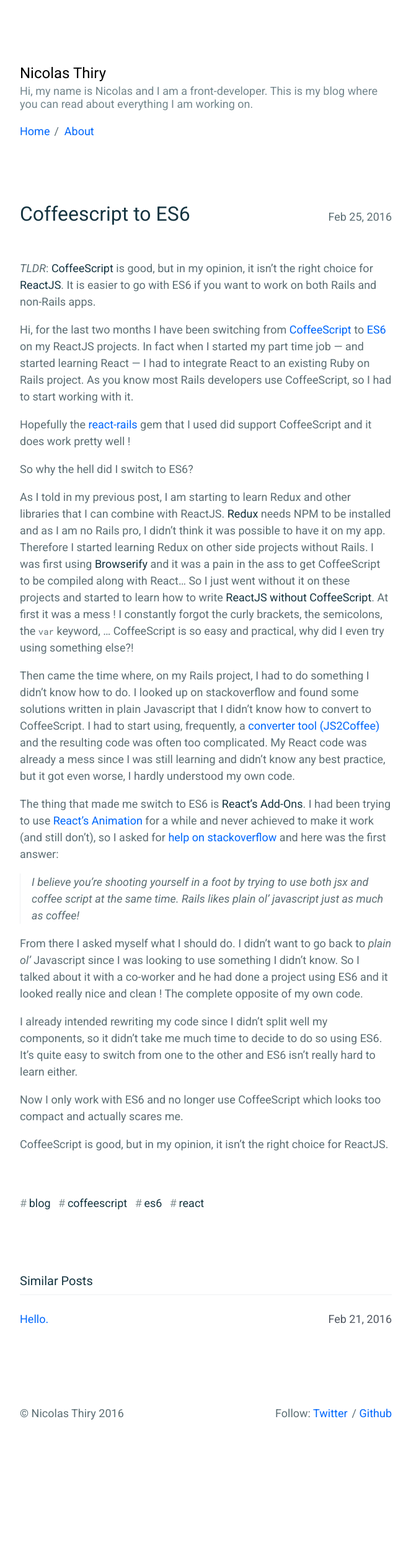
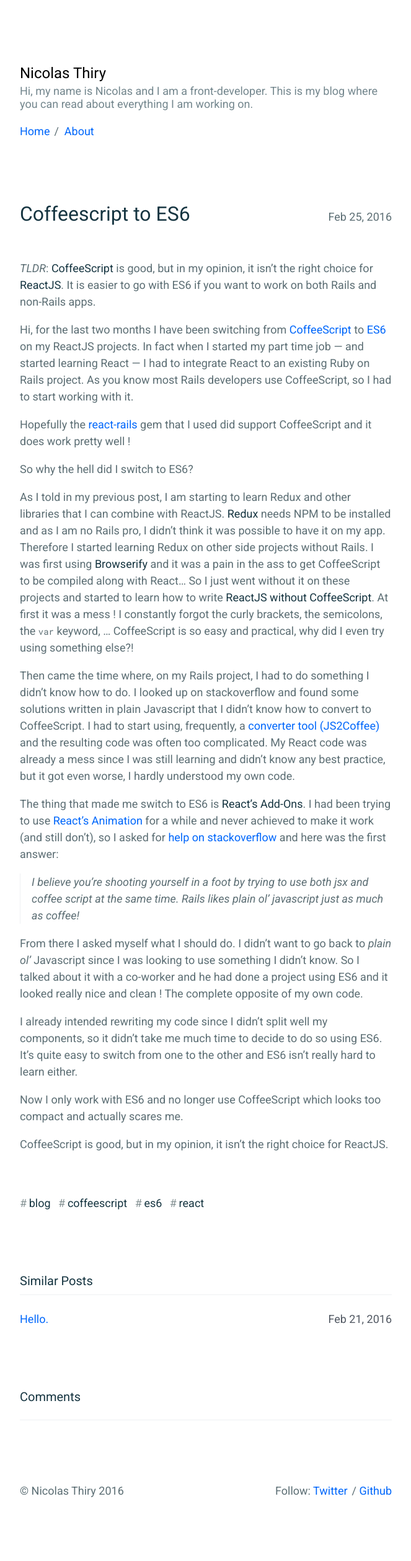
Before and after one commit to nicolasthy/nicolasthy.github.io, a Jekyll site: the page built from _posts/2016-02-25-coffee-to-es6.markdown, in a window 1280 px wide. Shown: the whole page at 62% size, without its empty margins (308-971 px from the left). Built offline with Jekyll 4.4.1, drawn with Linux system fonts in a browser that asks for light colours; comment, search, counter and statistics services are not loaded; before the commit the page ends 2393 px from its top, so only the background shows below that.

Commit message:
Comments Disqus

```diff
--- /dev/null
+++ b/_includes/disqus.html
@@ -0,0 +1,17 @@
+<h4 class="n-comments-title">Comments</h4>
+<div id="disqus_thread"></div>
+<script>
+  var disqus_config = function () {
+    this.page.url = 'http://www.nicolasthy.xyz{{ page.url }}';
+    this.page.identifier = '{{ page.id }}';
+  };
+  (function() { // DON'T EDIT BELOW THIS LINE
+  var d = document, s = d.createElement('script');
+
+  s.src = '//nicolasthy.disqus.com/embed.js';
+
+  s.setAttribute('data-timestamp', +new Date());
+  (d.head || d.body).appendChild(s);
+  })();
+</script>
+<noscript>Please enable JavaScript to view the <a href="https://disqus.com/?ref_noscript" rel="nofollow">comments powered by Disqus.</a></noscript>
--- a/_layouts/post.html
+++ b/_layouts/post.html
@@ -40,5 +40,8 @@
               </ul>
           {% endif %}
         </div>
+        {% if page.comments %}
+          {% include disqus.html %}
+        {% endif %}
     </footer>
 </article>
--- a/_posts/2016-02-21-hello.markdown
+++ b/_posts/2016-02-21-hello.markdown
@@ -4,6 +4,7 @@
 date:   2016-02-21 16:01:07 -0500
 categories: blog personal
 tags: blog personal
+comments: false
 ---
 Hi, my name is Nicolas Thiry, I am a french student in Lyon at EPSI and I am currently completing a Master Degree in Computer Science. In addition I am working part time (2 days at school, 3 days at work) at Permigo, an online driving school.
 
--- a/_posts/2016-02-24-react-learning-center.markdown
+++ b/_posts/2016-02-24-react-learning-center.markdown
@@ -6,6 +6,7 @@
 tags: resources react.js redux rails
 image: react-learning-center.png
 excerpt: ReactJS is an awesome Javascript library created by Facebook. Here is a list of resources you might want to check out !
+comments: true
 ---
 _TLDR_: **ReactJS** is a Javascript library which is awesome ! [Here is a list of resources](#reactjs) you might want to check out !
 
--- a/_posts/2016-02-25-coffee-to-es6.markdown
+++ b/_posts/2016-02-25-coffee-to-es6.markdown
@@ -1,10 +1,11 @@
 ---
 layout: post
 title:  "Coffeescript to ES6"
-date:   2016-02-25 10:00:00 -0500
+date:   2016-02-25 04:00:00 -0500
 categories: blog coffeescript es6 react
 tags: blog coffeescript es6 react
 image: react-learning-center.png
+comments: true
 ---
 _TLDR_: **CoffeeScript** is good, but in my opinion, it isn't the right choice for **ReactJS**. It is easier to go with ES6 if you want to work on both Rails and non-Rails apps.
 
--- a/css/main.scss
+++ b/css/main.scss
@@ -51,6 +51,14 @@
   }
 }
 
+.n-comments-title{
+  font-size: 2rem;
+  margin: 5rem 0 10px 0;
+  padding-top: 2.5rem;
+  padding-bottom: 2.5rem;
+  border-bottom: 1px solid #EFF1F3;
+}
+
 .n-about-profile-picture{
   float: left;
   width: 150px;
```
